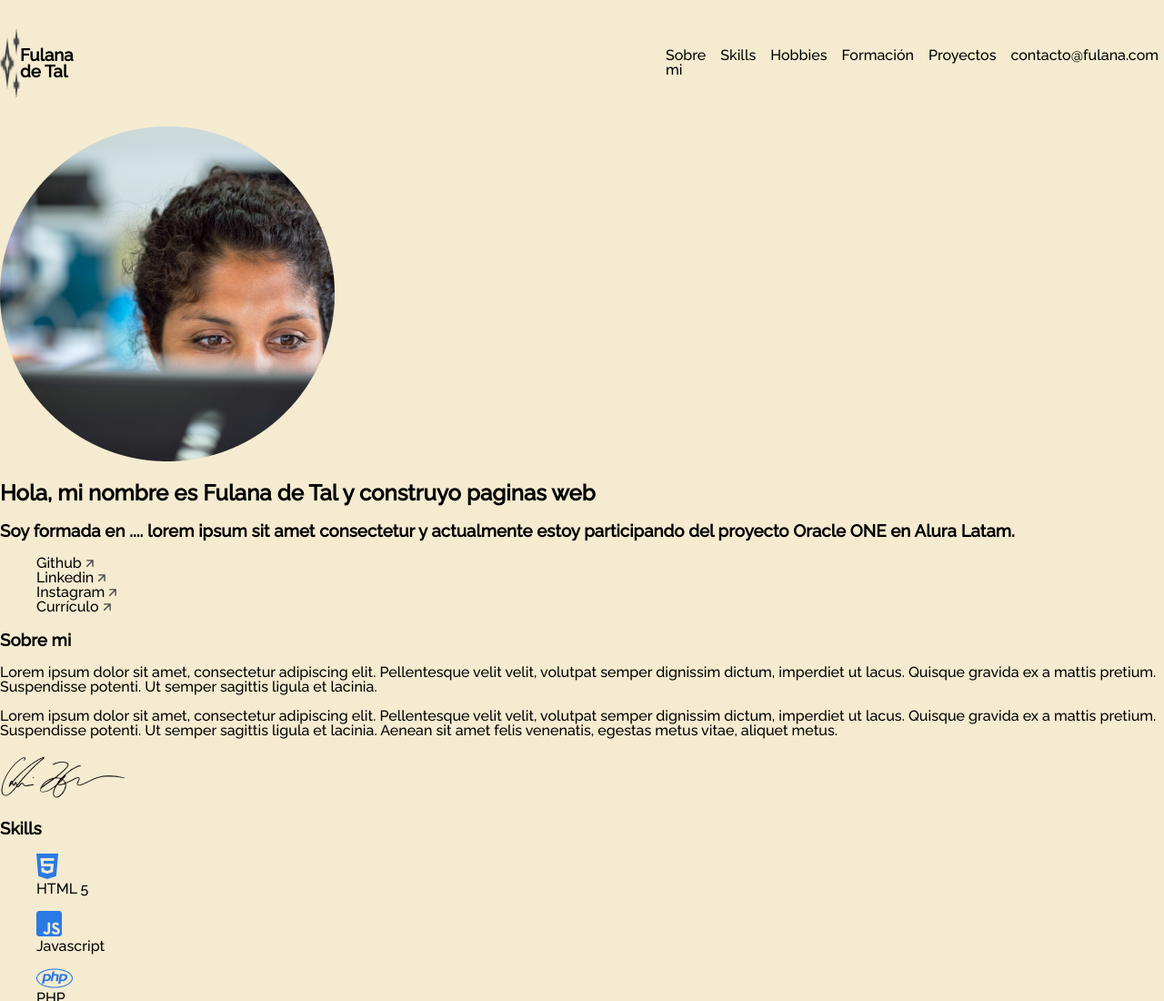
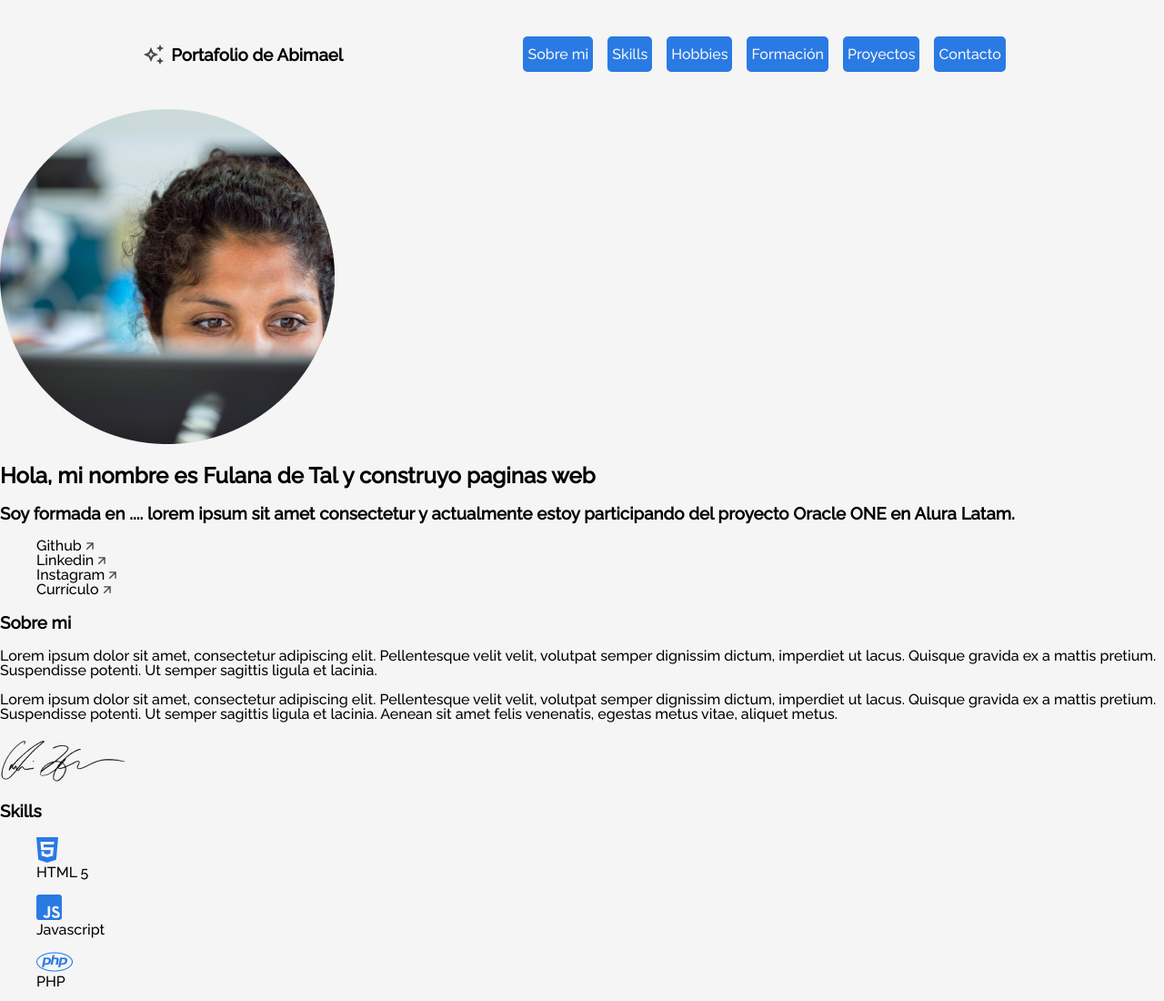
Before and after one commit to AbiMod/challenge-one-portafolio, a plain HTML site: page index.html in a window 1280 px wide. Shown: the top 1100 px of the page at 91% size. Drawn offline with Linux system fonts and the light colour scheme.

Commit message:
Menu de navegación modificado

```diff
--- a/index.html
+++ b/index.html
@@ -18,7 +18,7 @@
     <section class="menu">
         <header class="menu__header">
             <img src="assets\vector.png">
-            <h3 class="menu__title">Fulana de Tal</h3>
+            <h3 class="menu__title">Portafolio de Abimael</h3>
         </header>
         <nav>
             <ul class="menu__list">
@@ -27,7 +27,7 @@
                 <li class="menu__list__item"><a href="#hobbies">Hobbies</a></li>
                 <li class="menu__list__item"><a href="#formacion">Formación</a></li>
                 <li class="menu__list__item"><a href="#xp">Proyectos</a></li>
-                <li class="menu__list__item__contato"><a href="#contacto">contacto@fulana.com</a></li>
+                <li class="menu__list__item"><a href="#contacto">Contacto</a></li>
             </ul>
         </nav>
     </section>
--- a/style.css
+++ b/style.css
@@ -7,7 +7,7 @@ coloque nas sessões indicadas*/
 :root{
     /* Inserta la variable de los otros colores inspeccionando el exemplo de figma */
     /*Se esforce para trabalhar com variáveis, é uma dica profissional valiosa*/
-   --cor-de-fundo: #F4EBD0;
+   --cor-de-fundo: #F5F5F5;
    --cor-de-link: #000;
 }
 
@@ -44,25 +44,31 @@ https://en.bem.info/methodology/quick-start/ */
 .menu{
     display: flex;
     flex-direction: row;
-    justify-content: center;
+    justify-content: space-evenly;
     align-items: center;
     padding: 32px 0px;
-    gap: 611px;
 }
 
 .menu__header{
     display: flex;
     flex-direction: row;
+    align-items: center;
+    padding: 0px;
+    gap: 8px;
 }
 
 .menu__list{
     display: flex;
     flex-direction: row;
-    margin-right: 6px;
 }
 
-.menu__list__item{
+.menu__list__item a{
     margin-right: 16px;
+    background-color: #2A7AE4;
+    padding: 10px 5px;
+    border-radius: 5px;
+    color: #F5F5F5;
+    text-decoration: none;
 }
 
 /*Sección Title*/
```
